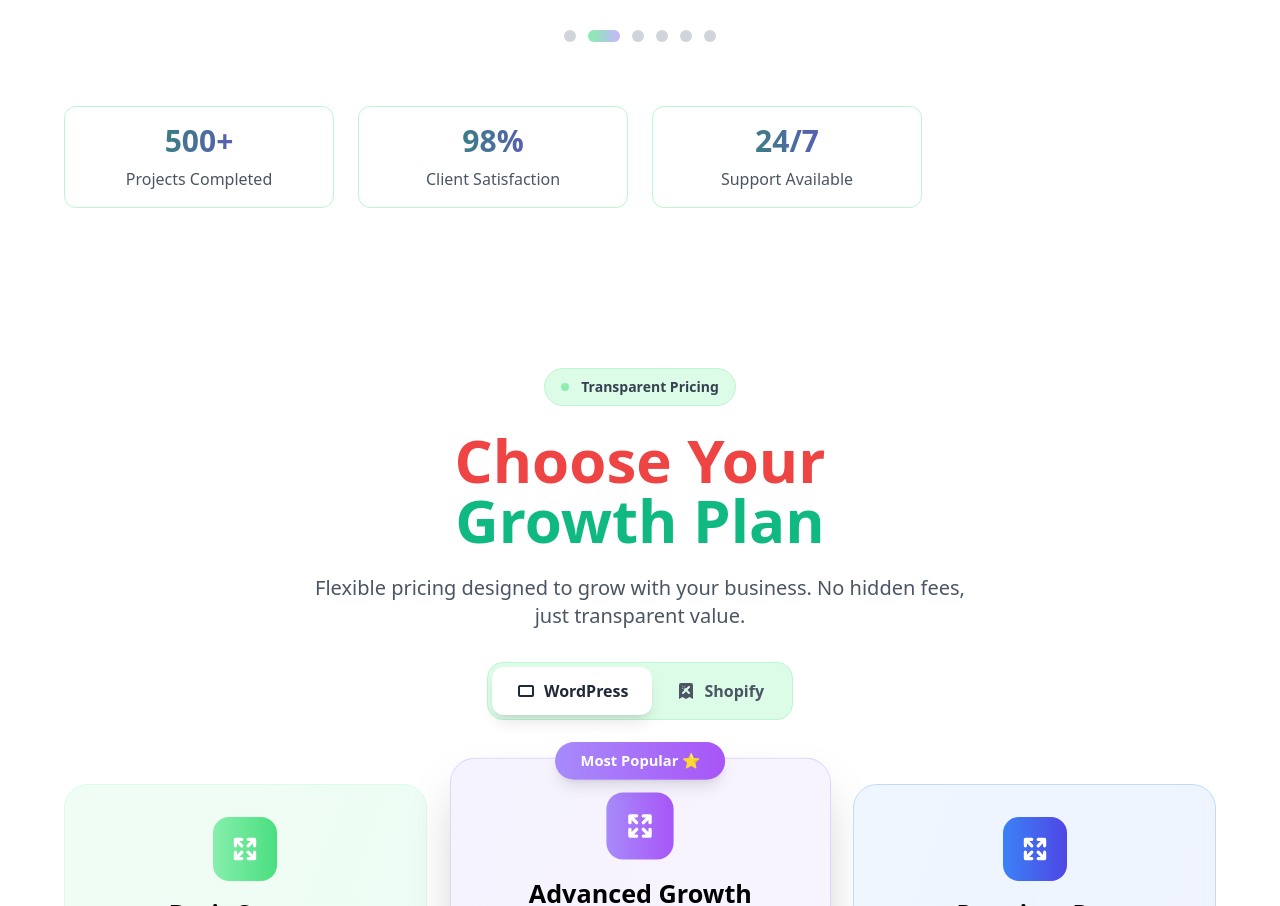
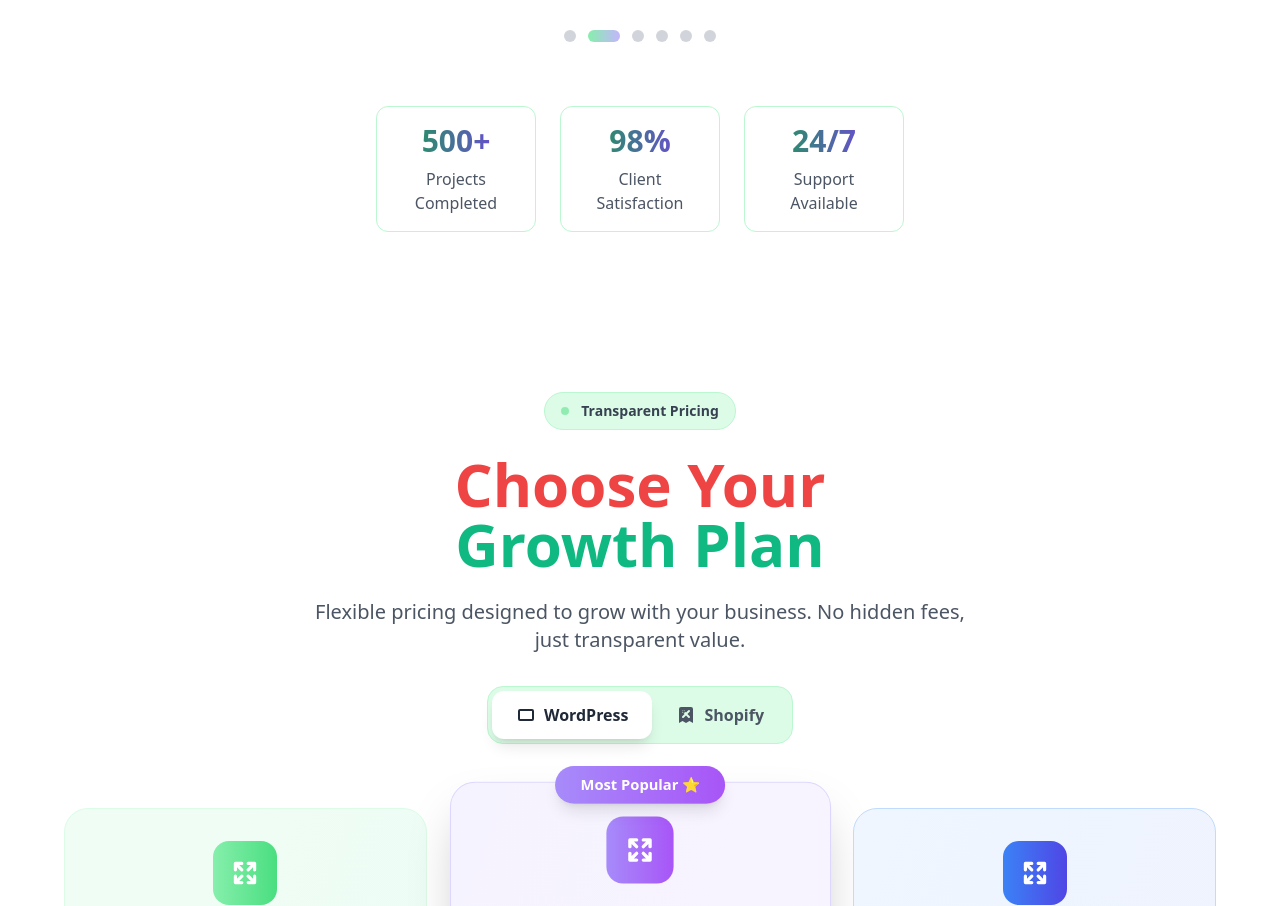
Before and after one commit to webhoga/WebHoga-Landing-Frontend, a React (Vite) app: page / in a window 1280 px wide. Shown: the part 3167-4073 px from the top of the page. Built offline with nearby package versions, Linux system fonts and the light colour scheme.

Commit message:
Initial commit

```diff
--- a/src/App.tsx
+++ b/src/App.tsx
@@ -627,7 +627,7 @@ function App({ setCurrentPage }: RouterProps) {
             {/* Contact */}
             <ContactForm />
 
-            {/* Call Us / Reach Out Section */}
+            {/* Reach Out Section */}
             <div className="py-16 px-6 bg-gradient-to-br from-blue-50 via-indigo-50 to-purple-50">
                 <div className="container mx-auto max-w-4xl">
                     <div className="text-center mb-12">
--- a/src/Portfolio.tsx
+++ b/src/Portfolio.tsx
@@ -181,14 +181,19 @@ const Portfolio = ({ setCurrentPage }: RouterProps) => {
                 </div>
 
                 {/* Stats */}
-                <div className="grid grid-cols-2 md:grid-cols-4 gap-6 mt-16">
+                <div className="flex justify-center gap-6 mt-16">
                     {[
                         ["500+", "Projects Completed"],
                         ["98%", "Client Satisfaction"],
                         ["24/7", "Support Available"]
                     ].map(([num, label]) => (
-                        <div className="text-center bg-white border border-green-200 rounded-xl p-4 hover:border-violet-200 transition-colors duration-300" key={label}>
-                            <div className="text-3xl font-bold bg-gradient-to-r from-green-600 to-violet-600 bg-clip-text text-transparent mb-2">{num}</div>
+                        <div
+                            key={label}
+                            className="text-center bg-white border border-green-200 rounded-xl p-4 hover:border-violet-200 transition-colors duration-300 w-40"
+                        >
+                            <div className="text-3xl font-bold bg-gradient-to-r from-green-600 to-violet-600 bg-clip-text text-transparent mb-2">
+                                {num}
+                            </div>
                             <div className="text-gray-600">{label}</div>
                         </div>
                     ))}
```
